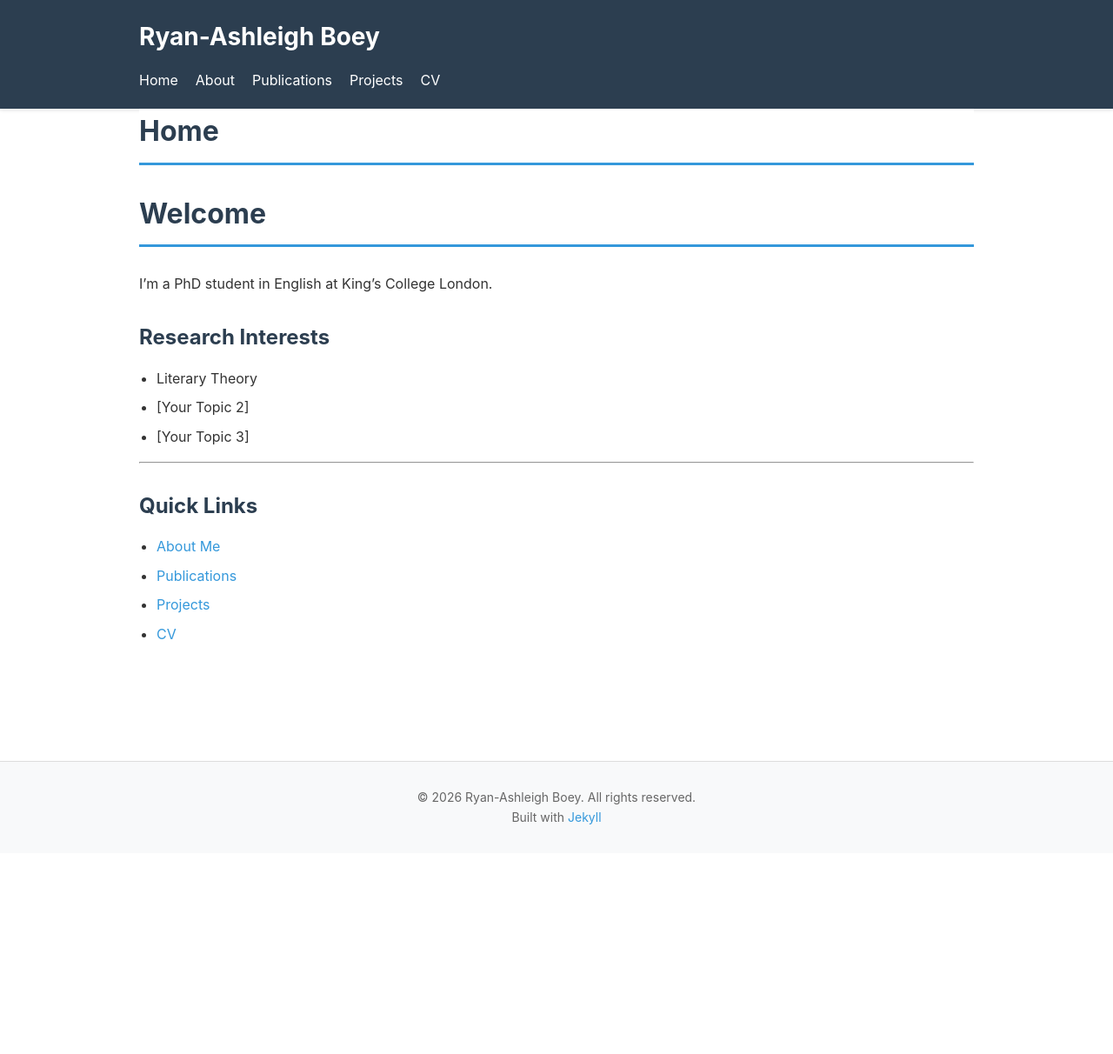
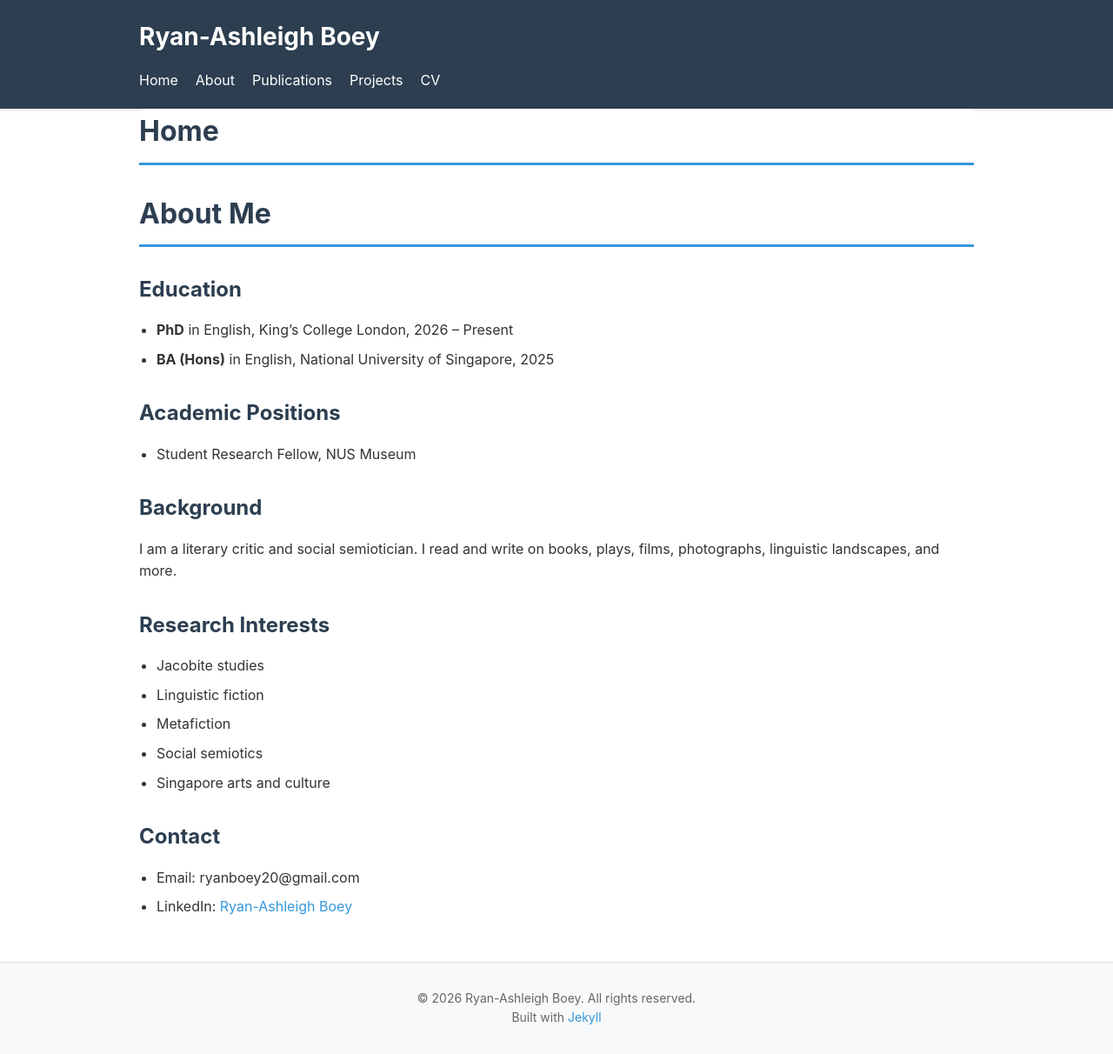
Before and after one commit to r-boey/r-boey.github.io, a Jekyll site: the page built from index.md, in a window 1280 px wide. Shown: the whole page at 87% size. Built offline with Jekyll 4.4.1, drawn with Linux system fonts in a browser that asks for light colours; before the commit the page ends 981 px from its top, so only the background shows below that.

```diff
--- a/index.md
+++ b/index.md
@@ -3,21 +3,30 @@ layout: default
 title: Home
 ---
 
-# Welcome
+# About Me
 
-I'm a PhD student in English at King's College London.
+## Education
+
+- **PhD** in English, King's College London, 2026 – Present
+- **BA (Hons)** in English, National University of Singapore, 2025
+
+## Academic Positions
+
+- Student Research Fellow, NUS Museum
+
+## Background
+
+I am a literary critic and social semiotician. I read and write on books, plays, films, photographs, linguistic landscapes, and more.
 
 ## Research Interests
 
-- Literary Theory
-- [Your Topic 2]
-- [Your Topic 3]
+- Jacobite studies
+- Linguistic fiction
+- Metafiction
+- Social semiotics
+- Singapore arts and culture
 
----
+## Contact
 
-## Quick Links
-
-- [About Me](/ryanboey/about/)
-- [Publications](/ryanboey/publications/)
-- [Projects](/ryanboey/projects/)
-- [CV](/ryanboey/cv/)
+- Email: ryanboey20@gmail.com
+- LinkedIn: [Ryan-Ashleigh Boey](https://www.linkedin.com/in/ryan-ashleigh-boey)
```
